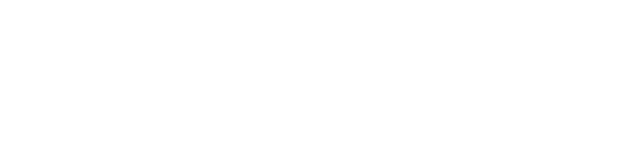
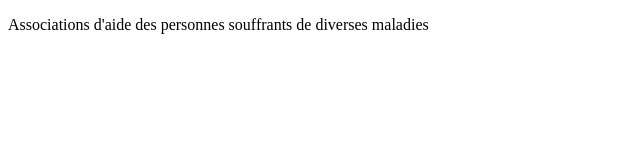
Before and after one commit to Kevine205/mon-cv, a plain HTML site: page index.html in a window 1280 px wide. Shown: the whole page, without its empty margins (0-640 px from the left). Drawn offline with Linux system fonts and the light colour scheme.

Commit message:
mise en place de la section associations

```diff
--- a/index.html
+++ b/index.html
@@ -7,6 +7,6 @@
     <link rel="stylesheet" href="">
 </head>
 <body>
-
+   <p>Associations d'aide des personnes souffrants de diverses maladies</p>
 </body>
 </html>
```
